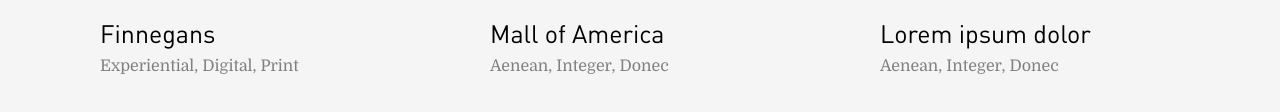
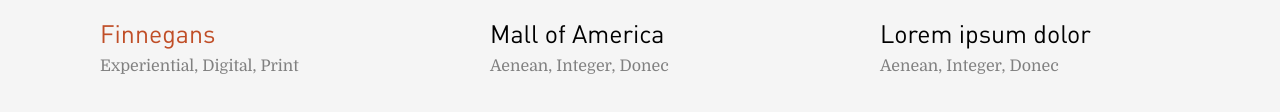
Before and after one commit to jwynne-mw/mw2016, a plain HTML site: page index.html in a window 1280 px wide. In both pictures the pointer is over the element 250 px from the left and 1404 px from the top of the page. Shown: the part 1368-1480 px from the top of the page. Drawn offline with Linux system fonts and the light colour scheme.

Commit message:
Change h2 color on hover of card

```diff
--- a/css/main.css
+++ b/css/main.css
@@ -549,6 +549,10 @@ footer #ft-links ul.ft-copy li a:hover {
 .sq-single:hover img {
 	-webkit-filter: grayscale(0%);
   filter: grayscale(0%);
+}
+
+.sq-single:hover h2 {
+	color:#c04e27;
 }
 
 .sq-btn-cont {
```
